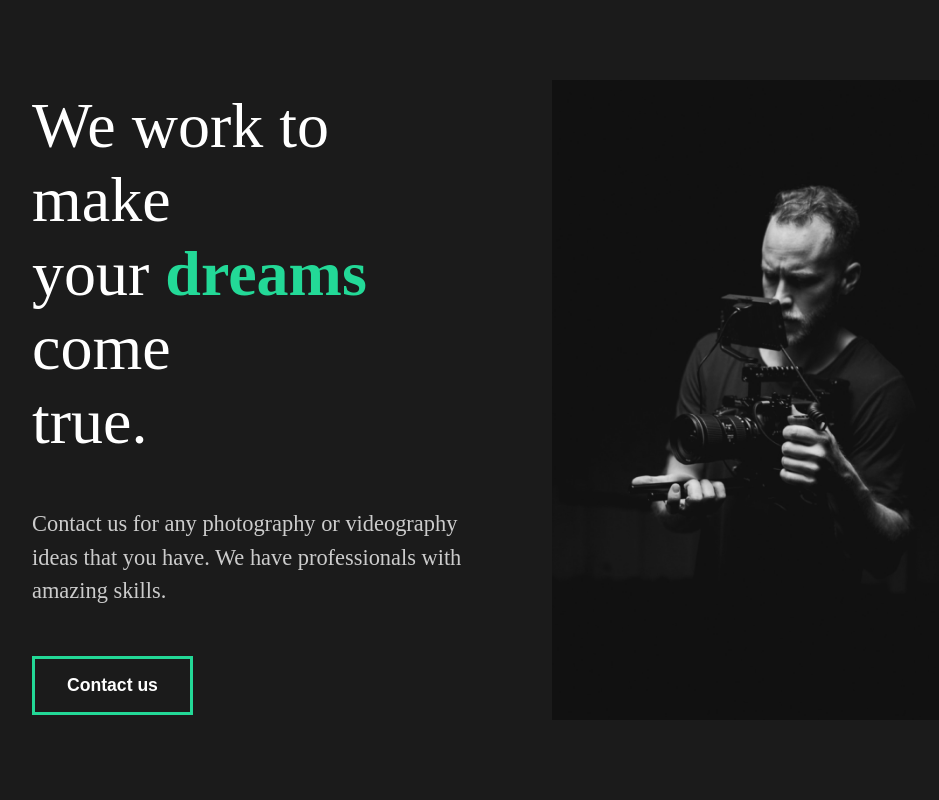
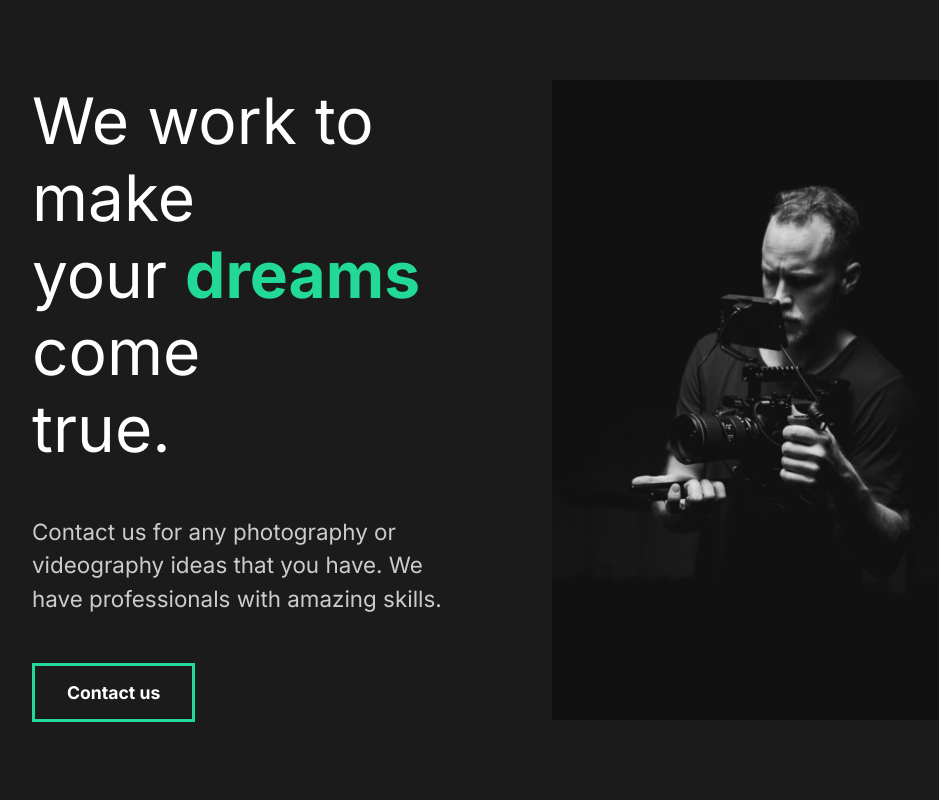
Before and after one commit to slawoe/react-exampleportfolio, a React (Create React App) app: page / in a window 1280 px wide. Shown: the top 800 px of the page, without its empty margins (128-1067 px from the left). Built offline with nearby package versions, Linux system fonts and the light colour scheme.

Commit message:
Replace GlobalStyles to src and import font in styling

```diff
--- a/src/App.js
+++ b/src/App.js
@@ -1,4 +1,4 @@
-import GlobalStyle from "./components/GlobalStyles";
+import GlobalStyle from "./GlobalStyles";
 import AboutUs from "./pages/AboutUs";
 
 function App() {
--- /dev/null
+++ b/src/GlobalStyles.js
@@ -0,0 +1,55 @@
+import { createGlobalStyle } from "styled-components";
+
+const GlobalStyle = createGlobalStyle`
+*{
+    margin: 0;
+    padding: 0;
+    box-sizing: border-box;
+}
+html{
+    font-family: "Inter", sans-serif
+}
+body{
+    background: #1b1b1b;
+}
+h2{
+    font-weight: lighter;
+    font-size: 4rem;
+}
+h3{
+    color: white;
+}
+h4{
+    font-weight: bold;
+}
+span{
+    font-weight: bold;
+    color: #23d997
+}
+a{
+    font-size: 1.1rem
+}
+p{
+    padding: 3rem 0;
+    color: #ccc;
+    font-size: 1.4rem;
+    line-height: 150%
+}
+button{
+    font-family: "Inter", sans-serif;
+    font-weight: bold;
+    font-size: 1.1rem;
+    cursor: pointer;
+    padding: 1rem 2rem;
+    border: 3px solid #23d997;
+    background: transparent;
+    color: white;
+    transition: all 0.5s ease;
+    &:hover{
+        background-color: #23d997;
+        color: #1b1b1b
+    }
+}
+`;
+
+export default GlobalStyle;
```
